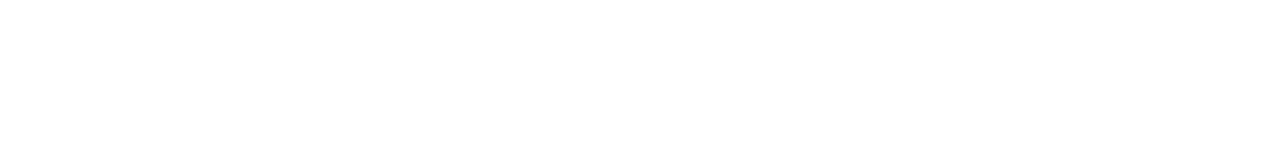
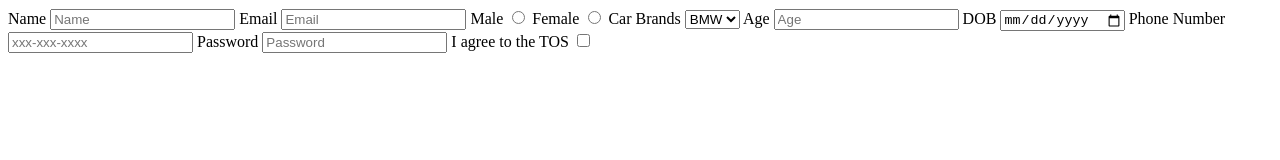
Before and after one commit to acciojob/signup-form-car-Siddhantji, a website: page main.html in a window 1280 px wide. Drawn offline with Linux system fonts and the light colour scheme.

Commit message:
created a submission

```diff
--- a/main.html
+++ b/main.html
@@ -8,6 +8,32 @@
 
 <body>
 	<!-- the entire body must be written by student -->
+	<form>
+		<label for="name">Name</label>
+		<input type="text" id="name" placeholder="Name" required>
+		<label id="email">Email</label>
+		<input type="email" id="email" placeholder="Email" required>
+		<label for="gender_m">Male</label>
+		<input type="radio" id="gender_m" name="gender" required>
+		<label for="gender_f">Female</label>
+		<input type="radio" id="gender_f" name="gender" required>
+		<label for="cars">Car Brands</label>
+		<select placeholder="--Please choose an option--" id="cars">
+			<option>BMW</option>
+			<option>OOO</option>
+			<option>PPP</option>
+		</select>
+		<label for="age">Age</label>
+		<input id="age" type="number" placeholder="Age" required>
+		<label for="dob">DOB</label>
+		<input type="date" id="dob" required>
+		<label for="tel">Phone Number</label>
+		<input type="tel" id="tel" placeholder="xxx-xxx-xxxx">
+		<label for="password">Password</label>
+		<input type="password" id="password" placeholder="Password" required>
+		<label>I agree to the TOS</label>
+		<input type="checkbox" id="tos" required>
+	</form>
     <script type="text/javascript" src="./script.js">
 </script>
 
```
